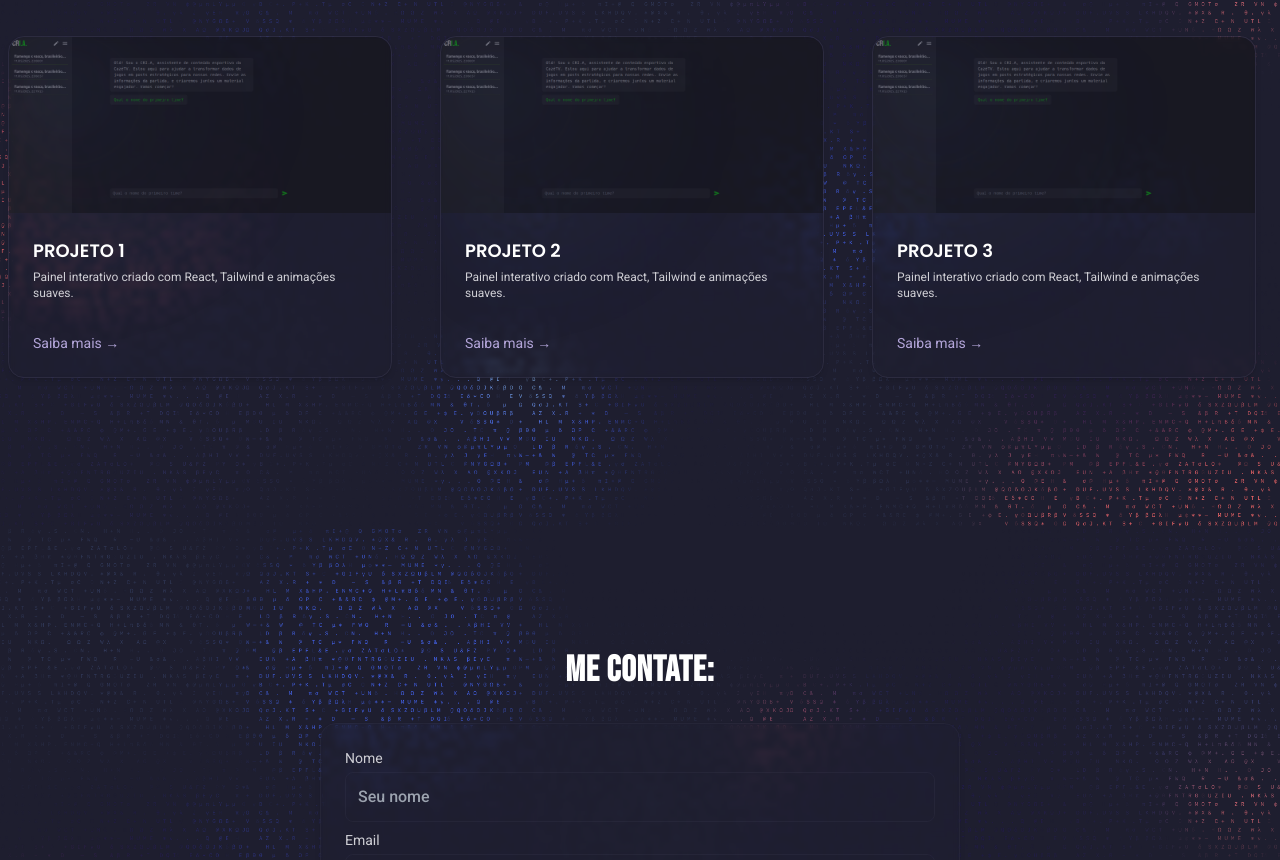
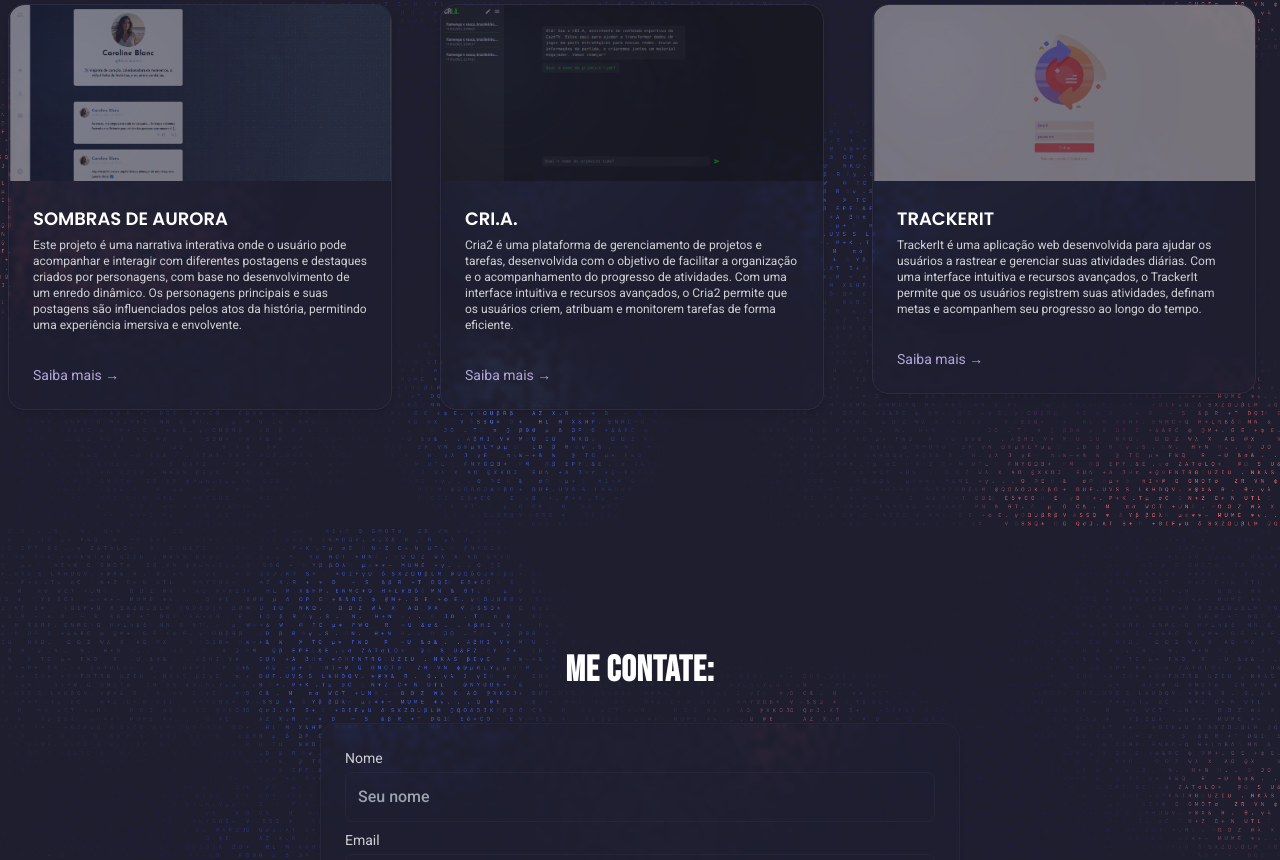
Before and after one commit to ThaisFReis/portfolio_2025, a React (Vite) app: page / in a window 1280 px wide. Shown: the part 1873-2733 px from the top of the page. Built offline with nearby package versions, Linux system fonts and the light colour scheme; a web font is replaced by a local one.

Commit message:
feat: Atualiza título do portfólio, renomeia projeto e adiciona novas imagens; melhora descrição dos projetos na seção de projetos

```diff
--- a/index.html
+++ b/index.html
@@ -3,7 +3,7 @@
   <head>
     <meta charset="UTF-8" />
     <meta name="viewport" content="width=device-width, initial-scale=1.0" />
-    <title>Sombras de Aurora</title>
+    <title>Portfolio Thais F. Reis</title>
 
     <link rel="preconnect" href="https://fonts.googleapis.com">
     <link rel="preconnect" href="https://fonts.gstatic.com" crossorigin>
--- a/package.json
+++ b/package.json
@@ -1,5 +1,5 @@
 {
-  "name": "sombras-de-aurora",
+  "name": "portfolio",
   "private": true,
   "version": "0.0.0",
   "type": "module",
--- a/src/components/Header.tsx
+++ b/src/components/Header.tsx
@@ -7,7 +7,7 @@ export default function Header() {
     "
     >
       <h1 className="text-xl font-bold text-white uppercase ml-0 mr-auto">
-        Thais
+        TFR
       </h1>
       <nav className="space-x-6 hidden md:flex">
         <a href="#about" className="hover:text-pinkAccent transition">
--- a/src/components/ProjectsSection.tsx
+++ b/src/components/ProjectsSection.tsx
@@ -2,24 +2,38 @@
 
 import { useRef } from "react";
 import {
-  animate,
   motion,
-  useMotionValue,
-  useMotionValueEvent,
   useScroll,
-  MotionValue,
 } from "framer-motion";
 import { GlassCard } from "./GlassCard";
-import projectImg from "@/assets/cria2.png";
+import criaImg from "@/assets/cria2.png";
+import sdaImg from "@/assets/sombras-de-aurora.png";
+import trackImg from "@/assets/trackIt.png";
 import { FaChevronRight } from "react-icons/fa";
 
-const cards = Array.from({ length: 4 }, (_, i) => ({
-  title: `PROJETO ${i + 1}`,
-  description:
-    "Painel interativo criado com React, Tailwind e animações suaves.",
-  link: "#",
-  image: projectImg,
-}));
+const cards = [
+  {
+    title: "Sombras de Aurora",
+    description:
+      "Este projeto é uma narrativa interativa onde o usuário pode acompanhar e interagir com diferentes postagens e destaques criados por personagens, com base no desenvolvimento de um enredo dinâmico. Os personagens principais e suas postagens são influenciados pelos atos da história, permitindo uma experiência imersiva e envolvente.",
+    link: "https://github.com/ThaisFReis/Sombras-de-Aurora",
+    image: sdaImg,
+  },
+  {
+    title: "CRI.A.",
+    description:
+      "Cria2 é uma plataforma de gerenciamento de projetos e tarefas, desenvolvida com o objetivo de facilitar a organização e o acompanhamento do progresso de atividades. Com uma interface intuitiva e recursos avançados, o Cria2 permite que os usuários criem, atribuam e monitorem tarefas de forma eficiente.",
+    link: "https://cri-a-alpha.vercel.app/",
+    image: criaImg,
+  },
+  {
+    title: "TrackerIt",
+    description:
+      "TrackerIt é uma aplicação web desenvolvida para ajudar os usuários a rastrear e gerenciar suas atividades diárias. Com uma interface intuitiva e recursos avançados, o TrackerIt permite que os usuários registrem suas atividades, definam metas e acompanhem seu progresso ao longo do tempo.",
+    link: "https://track-it-olive.vercel.app/",
+    image: trackImg,
+  },
+];
 
 export const ProjectsSection = () => {
   const scrollRef = useRef<HTMLDivElement>(null);
```
Also changed, not shown: src/assets/sombras-de-aurora.png (added), src/assets/trackIt.png (added).
